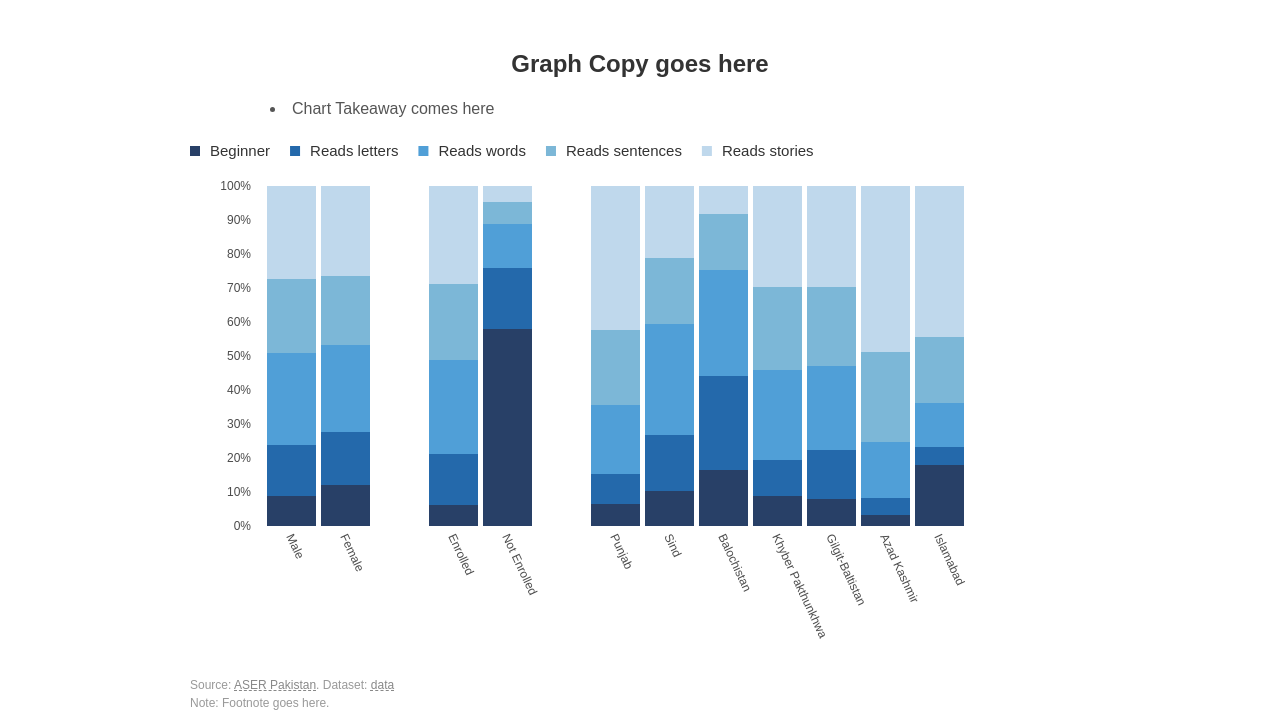
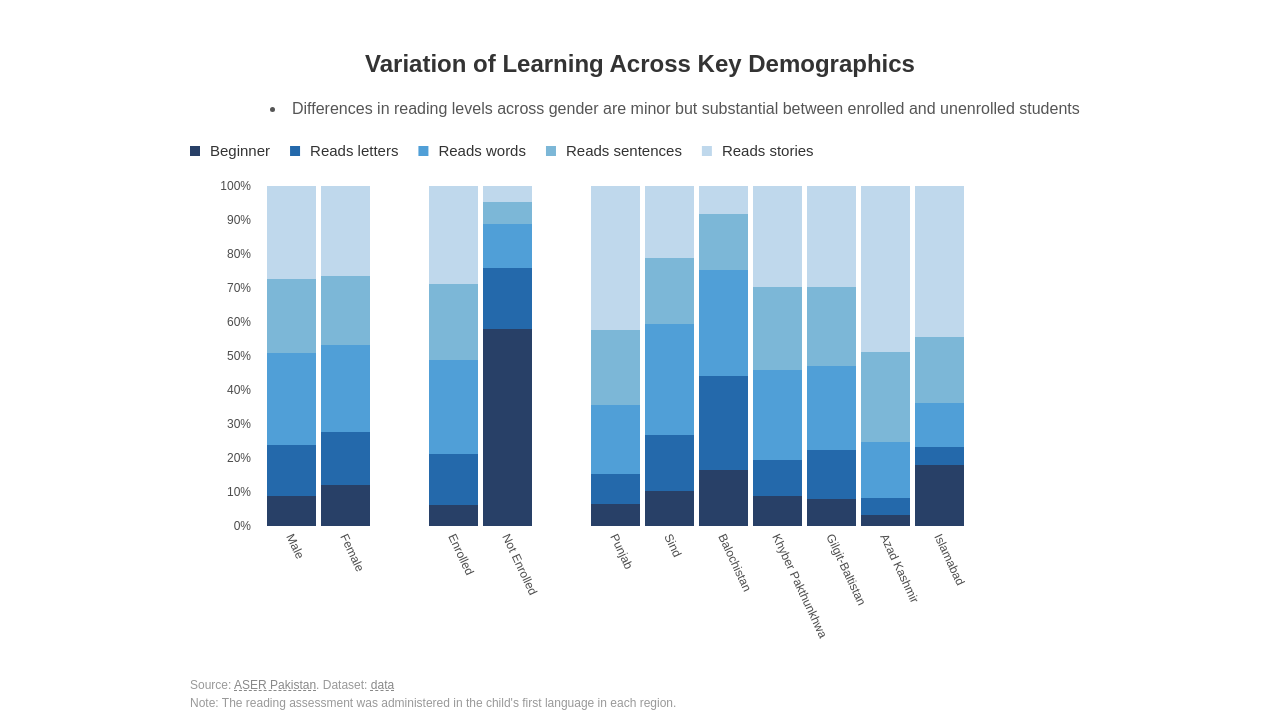
Before and after one commit to rhashimo/a3-education, a plain HTML site: page snapshot.html in a window 1280 px wide. Shown: the part 122-834 px from the top of the page. Drawn offline with nearby package versions, Linux system fonts and the light colour scheme.

Commit message:
update text for takeaways page

```diff
--- a/snapshot.html
+++ b/snapshot.html
@@ -81,19 +81,19 @@
 
         <!-- Graphic -->
         <div class="graphic">
-          <div class="hed">Graph Copy goes here</div>
+          <div class="hed">Variation of Learning Across Key Demographics</div>
 
           <!-- Single bullet point to take away -->
           <div class="dek">
-              <li>Chart Takeaway comes here </li>
+              <li>Differences in reading levels across gender are minor but substantial between enrolled and unenrolled students </li>
           </div>
 
           <!-- Chart -->
           <svg class="legend-div"></svg>
           <svg class="chart"></svg>
           <div class="footnote" style="width:1000px">Source: <a href="http://aserpakistan.org/index.php">ASER Pakistan</a>.
-            Dataset: <a href="data/wealth_gap.xlsx">data</a>
-            <br>Note: Footnote goes here.</div>
+            Dataset: <a href="data/snapshot.tsv">data</a>
+            <br>Note: The reading assessment was administered in the child's first language in each region.</div>
         </div>
 
 
```
